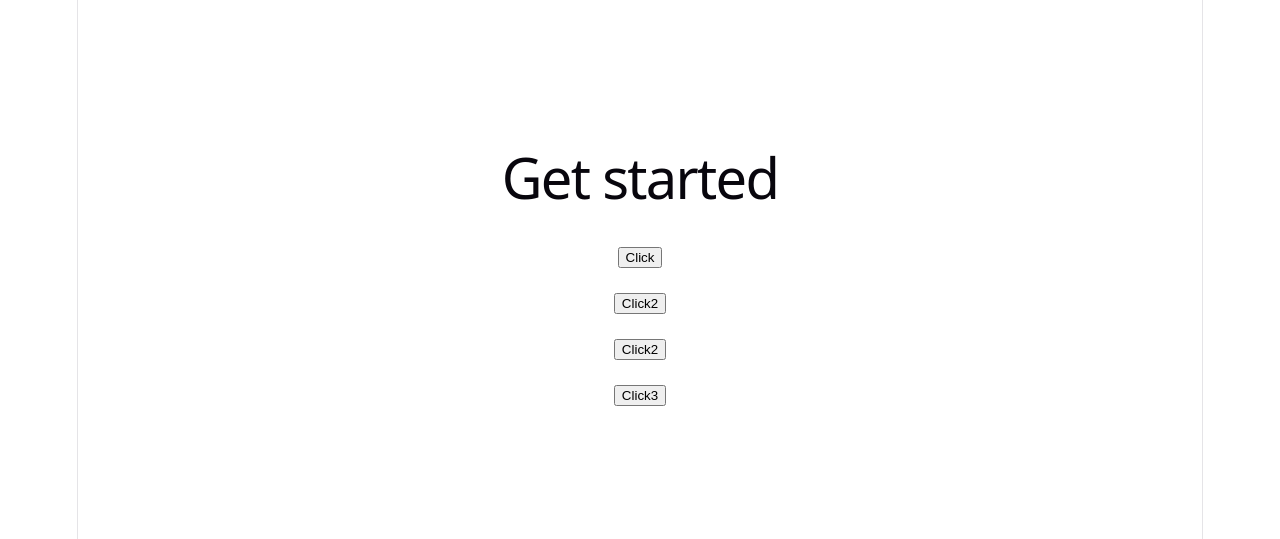
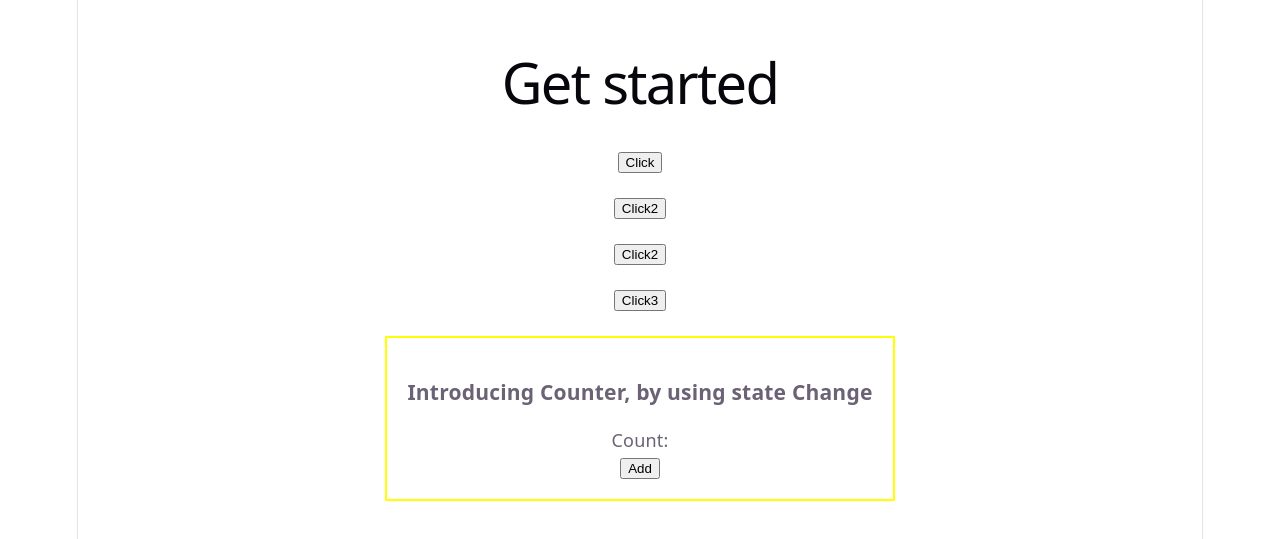
Before and after one commit to asm-saim/v2-react-core-concepts, a React (Vite) app: page / in a window 1280 px wide. Shown: the part 131-670 px from the top of the page. Built offline with nearby package versions, Linux system fonts and the light colour scheme.

Commit message:
component created for use state

```diff
--- a/src/App.jsx
+++ b/src/App.jsx
@@ -1,4 +1,5 @@
 import './App.css'
+import Counter from './Counter'
 
 function App() {
   // event Handler:case 1
@@ -21,11 +22,16 @@ function App() {
     <>
       <div id='center'>
         <h1>Get started</h1>
+        {/* Lesson-1 Event Handler */}
         {/* <button onclick="handleClick()">Click</button>-> in js we use this */}
         <button onClick={handleClick}>Click</button>
         <button onClick={handleClick2}>Click2</button>
         <button onClick={() => alert("Button clicked")}>Click2</button>
         <button onClick={()=>handleClick3(7)}>Click3</button>
+
+        {/* Lesson-2 use State */}
+        <Counter></Counter>
+
       </div>
     </>
   )
--- /dev/null
+++ b/src/Counter.jsx
@@ -0,0 +1,13 @@
+ export default function Counter() {
+    const counterStyle={
+        border:"2px solid yellow",
+        padding:"20px"
+    }
+    return (
+        <div style={counterStyle}>
+            <h3>Introducing Counter, by using state Change</h3>
+            <p>Count: </p>
+            <button>Add</button>
+        </div>
+    )
+}
```
Also changed, not shown: note.txt.
